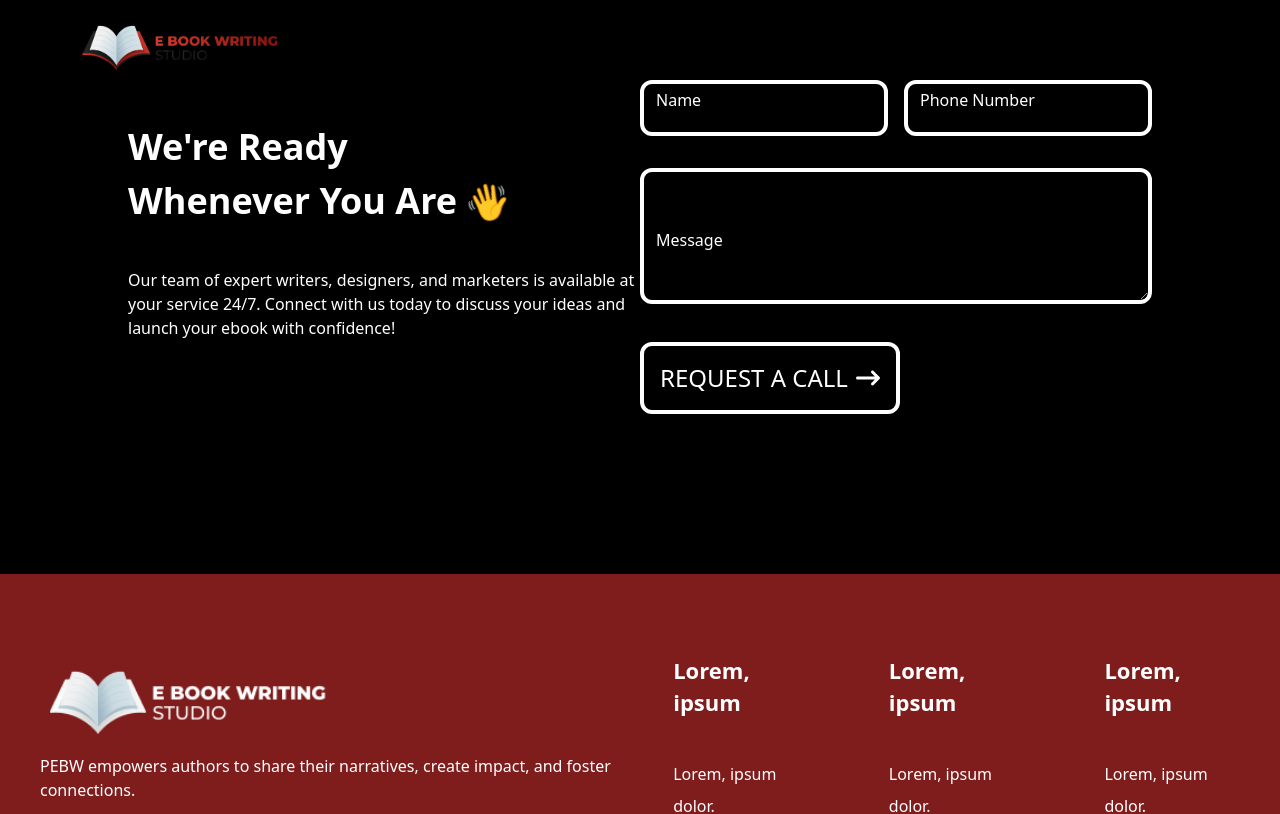
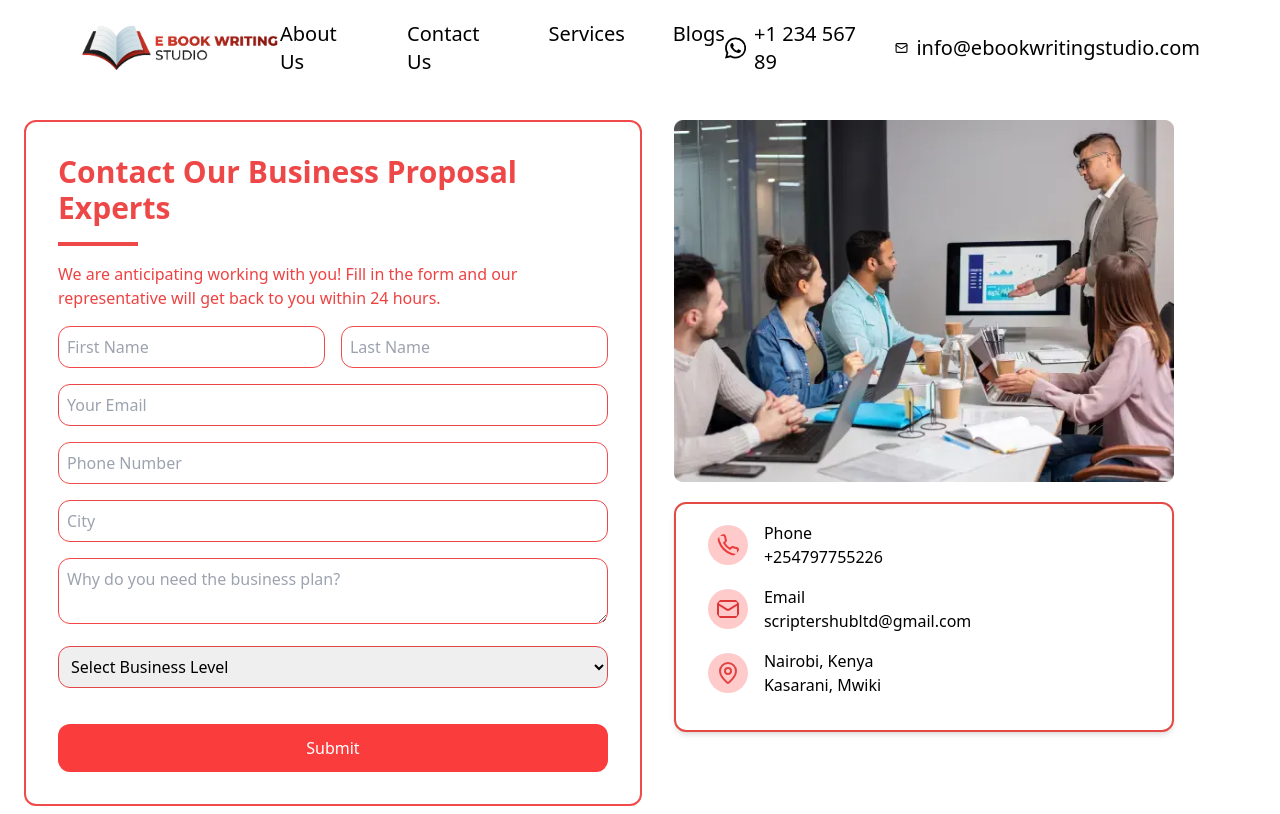
Before and after one commit to SyedMuhammadYahyaAli/Ebook, a Next.js app: page /contact in a window 1280 px wide. Shown: the top 814 px of the page. Built offline with nearby package versions, Linux system fonts and the light colour scheme.

Commit message:
Updated Contact

```diff
--- a/components/aboutComponents/SixthSection.tsx
+++ b/components/aboutComponents/SixthSection.tsx
@@ -1,58 +1,99 @@
+'use client'
+import { motion } from 'framer-motion';
+import React from 'react';
+import { FaArrowRightLong } from 'react-icons/fa6';
 
-import React from 'react';
+const Contact = () => {
+  return (
+    <div className='flex flex-col lg:flex-row bg-black px-8 sm:px-4 lg:px-8 xl:px-32 2xl:px-20 py-10 lg:py-20 2xl:py-24'>
+      {/* Text */}
+      <div className='lg:py-10 flex-1'>
+        <h2 className='text-white font-bold max-w-[400px] text-[34px] lg:text-[36px]'>
+        We&apos;re Ready Whenever You Are <motion.span
+            animate={{
+              rotate: [-20, 20],
+            }}
+            transition={{
+              duration: 0.5,
+              repeat: Infinity,
+              repeatType: "reverse",
+              ease: "easeInOut",
+            }}
+            style={{ display: "inline-block" }}
+          >
+            👋
+          </motion.span>
 
-const SixthSection = () => {
-  return (
-    <section className="flex flex-col lg:flex-row mt-12 md:mt-28 gap-10 md:gap-20 items-center justify-center px-4 md:px-0 bg-[#02070a]">
-      {/* Text Section */}
-      <div className="flex flex-col justify-center w-full lg:w-1/2 md:p-10 text-center lg:text-left pt-12">
-        <div className="max-w-full lg:max-w-5xl">
-        <span className="xl:text-[28px] text-[28px] md:text-[36px] font-bold text-white leading-tight lg:text-[24px] mt-7 pt-4">
-        We're Ready Whenever You Are 👋
-        </span>
-
-          <p className="text-white mt-4 text-[14px] lg:text-[16px]">
+        </h2>
+        <p className='text-white text-[14px] lg:text-[16px] pt-6 lg:pt-10 2xl:pt-8 max-w-[700px]'>
         Our team of expert writers, designers, and marketers is available at your service 24/7. Connect with us today to discuss your ideas and launch your ebook with confidence!
 
         </p>
       </div>
+
+      {/* Form */}
+      <div className='flex justify-start items-start lg:justify-center lg:items-center flex-1 mt-4 lg:mt-0 lg:mb-20 2xl:mb-0'>
+        <form className='w-full max-w-lg 2xl:max-w-6xl 2xl:px-0'>
+          <div className="flex flex-col lg:flex-row gap-4 mb-4 2xl:gap-6">
+            <div className="relative group flex-1">
+              <input
+                className="w-full bg-transparent text-white border-4 border-white rounded-xl py-3 px-4 2xl:py-5 2xl:px-6 hover:border-teal-400 focus:border-teal-400 focus:outline-none transition duration-300 ease-in-out peer"
+                id="name"
+                type="text"
+                required
+              />
+              <label
+                htmlFor="name"
+                className="absolute left-4 top-3 2xl:left-6 2xl:top-3 text-white transition-all duration-300 transform -translate-y-1 scale-100
+                 pointer-events-none peer-focus:-translate-y-6 peer-focus:scale-75 peer-focus:bg-black peer-focus:text-teal-400
+                    group-hover:text-teal-400 group-hover:bg-black"
+              >
+                Name
+              </label>
             </div>
 
-      {/* Image Section */}
-      <div className="w-full lg:w-1/3 flex justify-center lg:justify-start items-start mb-8 md:mb-0">
-        <div className="h-auto w-full max-w-[400px] min-h-[400px] p-4">
-          {/* Name and Phone Number Fields */}
-          <div className="flex flex-col sm:flex-row gap-4 mb-4 pt-6">
-            {/* Name Field */}
+            <div className="relative group flex-1">
               <input
+                className="w-full bg-transparent text-white border-4 border-white rounded-xl py-3 px-4 2xl:py-5 2xl:px-6 hover:border-teal-400 focus:border-teal-400 focus:outline-none transition duration-300 ease-in-out peer"
+                id="phone"
                 type="text"
-              placeholder="Enter your name"
-              className="w-full sm:w-[245px] p-2 rounded-lg border border-gray-300 bg-black text-white placeholder-gray-500"
+                required
               />
-
-            {/* Phone Number Field */}
-            <input
-              type="text"
-              placeholder="Phone number"
-              className="w-full sm:w-[245px] p-2 rounded-lg border border-gray-300 bg-black text-white placeholder-gray-500"
-            />
+              <label
+                htmlFor="phone"
+                className="absolute left-4 top-3 2xl:left-6 2xl:top-3 text-white transition-all duration-300 transform -translate-y-1 scale-100
+                pointer-events-none peer-focus:-translate-y-6 peer-focus:scale-75 peer-focus:bg-black peer-focus:text-teal-400 group-hover:text-teal-400 group-hover:bg-black"
+              >
+                Phone Number
+              </label>
+            </div>
           </div>
 
-          {/* Textarea Field */}
+          <div className='mt-8 relative group'>
             <textarea
-            placeholder="Type text here"
-            className="w-full p-2 mb-4 rounded-lg border border-gray-300 bg-black text-white placeholder-gray-500"
-            rows={4}
-          />
+              id="message"
+              name="message"
+              className="w-full py-10 2xl:py-12 bg-transparent text-white border-4 border-white rounded-xl px-4 2xl:px-6
+               hover:border-teal-400 focus:border-teal-400 focus:outline-none transition duration-300 ease-in-out peer"
+              required
+            ></textarea>
+            <label
+              htmlFor="message"
+              className="absolute left-4 top-16 2xl:left-6 2xl:top-30 text-white transition-all duration-300 transform -translate-y-1 scale-100
+                peer-focus:-translate-y-20 peer-focus:scale-75 peer-focus:text-teal-400 peer-focus:bg-black
+                group-hover:text-teal-400 group-hover:bg-black"
+            >
+              Message
+            </label>
 
-          {/* Button */}
-          <button className="w-full sm:w-[150px] p-2 bg-black-600 text-white rounded-lg font-bold border border-white">
-            Request a Call
+            <button className='flex text-white text-2xl border-4 border-white rounded-xl mt-8 p-4 2xl:py-6 2xl:px-8 hover:bg-red-500 hover:border-red-500'>
+              REQUEST A CALL <FaArrowRightLong className='ml-2 mt-1' />
             </button>
           </div>
+        </form>
       </div>
-    </section>
+    </div>
   );
 };
 
-export default SixthSection;
+export default Contact;
--- a/components/contactComponent/firstSection.tsx
+++ b/components/contactComponent/firstSection.tsx
@@ -1,99 +1,264 @@
-'use client'
-import { motion } from 'framer-motion';
-import React from 'react';
-import { FaArrowRightLong } from 'react-icons/fa6';
+'use client';
+import { Mail, MapPin, Phone } from 'lucide-react';
+import Image from 'next/image';
+import Link from 'next/link';
+import React, { useState } from 'react';
+import { ToastContainer, toast } from 'react-toastify';
+import 'react-toastify/dist/ReactToastify.css';
 
-const Contact = () => {
+interface FormData {
+  firstName: string;
+  lastName: string;
+  email: string;
+  phone: string;
+  city: string;
+  reason: string;
+  businessLevel: string;
+}
+
+const ContactForm = () => {
+  const [formData, setFormData] = useState<FormData>({
+    firstName: '',
+    lastName: '',
+    email: '',
+    phone: '',
+    city: '',
+    reason: '',
+    businessLevel: '',
+  });
+
+  const [isSubmitting, setIsSubmitting] = useState(false);
+
+  const handleChange = (e: React.ChangeEvent<HTMLInputElement | HTMLTextAreaElement | HTMLSelectElement>): void => {
+    setFormData({
+      ...formData,
+      [e.target.name]: e.target.value,
+    });
+  };
+
+  const handleSubmit = async (e: React.FormEvent<HTMLFormElement>): Promise<void> => {
+    e.preventDefault();
+    setIsSubmitting(true);
+    toast.info('Submitting your request...', {
+      position: "top-right",
+      autoClose: 2000,
+      hideProgressBar: true,
+      closeOnClick: true,
+      draggable: true,
+      theme: "light",
+    });
+
+    try {
+      const response = await fetch('/api/contact', {
+        method: 'POST',
+        headers: {
+          'Content-Type': 'application/json',
+        },
+        body: JSON.stringify(formData),
+      });
+
+      const result = await response.json();
+      if (response.ok) {
+        toast.success('Form submitted successfully!', {
+          position: "top-right",
+          autoClose: 3000,
+          hideProgressBar: false,
+          closeOnClick: true,
+          draggable: true,
+          theme: "colored",
+          style: {
+            backgroundColor: '#083554',
+            color: '#fff',
+          },
+        });
+        setFormData({
+          firstName: '',
+          lastName: '',
+          email: '',
+          phone: '',
+          city: '',
+          reason: '',
+          businessLevel: '',
+        });
+      } else {
+        toast.error(result.message || 'Failed to send message', {
+          position: "top-right",
+          autoClose: 3000,
+          hideProgressBar: true,
+          closeOnClick: true,
+          draggable: true,
+          theme: "light",
+        });
+      }
+    } catch (error) {
+      console.error('Error submitting form:', error);
+      toast.error('Failed to send message', {
+        position: "top-right",
+        autoClose: 3000,
+        hideProgressBar: true,
+        closeOnClick: true,
+        draggable: true,
+        theme: "light",
+      });
+    } finally {
+      setIsSubmitting(false);
+    }
+  };
+
   return (
-    <div className='flex flex-col lg:flex-row bg-black px-8 sm:px-4 lg:px-8 xl:px-32 2xl:px-20 py-10 lg:py-20 2xl:py-24'>
-      {/* Text */}
-      <div className='lg:py-10 flex-1'>
-        <h2 className='text-white font-bold max-w-[400px] text-[34px] lg:text-[36px]'>
-        We&apos;re Ready Whenever You Are <motion.span
-            animate={{
-              rotate: [-20, 20],
-            }}
-            transition={{
-              duration: 0.5,
-              repeat: Infinity,
-              repeatType: "reverse",
-              ease: "easeInOut",
-            }}
-            style={{ display: "inline-block" }}
+    <div className="flex flex-wrap lg:flex-nowrap justify-between items-start p-6 2xl:p-12">
+      <ToastContainer
+        className="toast-container"
+        position="top-right"
+        autoClose={3000}
+        hideProgressBar
+        closeOnClick
+        pauseOnHover
+        draggable
+        theme="light"
+      />
+      <form
+        className="w-full lg:max-w-2xl bg-white p-8 rounded-xl 2xl:ml-52 border-2 border-[#f04a4a] mt-24"
+        onSubmit={handleSubmit}
       >
-            👋
-          </motion.span>
+        <h2 className="text-3xl font-bold mb-4 text-start text-[#ee4747]">Contact Our Business Proposal Experts</h2>
+        <div className='w-20 mb-4 border-b-4 border-[#ee4848]'></div>
+        <p className="text-start mb-4 text-[#ee4242]">We are anticipating working with you! Fill in the form and our representative will get back to you within 24 hours.</p>
 
-        </h2>
-        <p className='text-white text-[14px] lg:text-[16px] pt-6 lg:pt-10 2xl:pt-8 max-w-[700px]'>
-        Our team of expert writers, designers, and marketers is available at your service 24/7. Connect with us today to discuss your ideas and launch your ebook with confidence!
-
-        </p>
+        <div className="mb-4 grid grid-cols-2 gap-4">
+          <input
+            className="w-full p-2 rounded-xl focus:outline-none focus:ring-2 focus:ring-red-500 border border-[#f34747]"
+            type="text"
+            name="firstName"
+            placeholder="First Name"
+            value={formData.firstName}
+            onChange={handleChange}
+            required
+          />
+          <input
+            className="w-full p-2 border border-[#f04c4c] rounded-xl focus:outline-none focus:ring-2 focus:ring-red-500"
+            type="text"
+            name="lastName"
+            placeholder="Last Name"
+            value={formData.lastName}
+            onChange={handleChange}
+            required
+          />
         </div>
 
-      {/* Form */}
-      <div className='flex justify-start items-start lg:justify-center lg:items-center flex-1 mt-4 lg:mt-0 lg:mb-20 2xl:mb-0'>
-        <form className='w-full max-w-lg 2xl:max-w-6xl 2xl:px-0'>
-          <div className="flex flex-col lg:flex-row gap-4 mb-4 2xl:gap-6">
-            <div className="relative group flex-1">
+        <div className="mb-4">
           <input
-                className="w-full bg-transparent text-white border-4 border-white rounded-xl py-3 px-4 2xl:py-5 2xl:px-6 hover:border-teal-400 focus:border-teal-400 focus:outline-none transition duration-300 ease-in-out peer"
-                id="name"
-                type="text"
+            className="w-full p-2 border border-[#ec4545] rounded-xl focus:outline-none focus:ring-2 focus:ring-red-500"
+            type="email"
+            name="email"
+            placeholder="Your Email"
+            value={formData.email}
+            onChange={handleChange}
             required
           />
-              <label
-                htmlFor="name"
-                className="absolute left-4 top-3 2xl:left-6 2xl:top-3 text-white transition-all duration-300 transform -translate-y-1 scale-100
-                 pointer-events-none peer-focus:-translate-y-6 peer-focus:scale-75 peer-focus:bg-black peer-focus:text-teal-400
-                    group-hover:text-teal-400 group-hover:bg-black"
-              >
-                Name
-              </label>
         </div>
 
-            <div className="relative group flex-1">
+        <div className="mb-4">
           <input
-                className="w-full bg-transparent text-white border-4 border-white rounded-xl py-3 px-4 2xl:py-5 2xl:px-6 hover:border-teal-400 focus:border-teal-400 focus:outline-none transition duration-300 ease-in-out peer"
-                id="phone"
-                type="text"
+            className="w-full p-2 border border-[#f04c4c] rounded-xl focus:outline-none focus:ring-2 focus:ring-red-500"
+            type="tel"
+            name="phone"
+            placeholder="Phone Number"
+            value={formData.phone}
+            onChange={handleChange}
             required
           />
-              <label
-                htmlFor="phone"
-                className="absolute left-4 top-3 2xl:left-6 2xl:top-3 text-white transition-all duration-300 transform -translate-y-1 scale-100
-                pointer-events-none peer-focus:-translate-y-6 peer-focus:scale-75 peer-focus:bg-black peer-focus:text-teal-400 group-hover:text-teal-400 group-hover:bg-black"
+        </div>
+
+        <div className="mb-4">
+          <input
+            className="w-full p-2 border border-[#eb4545] rounded-xl focus:outline-none focus:ring-2 focus:ring-red-500"
+            type="text"
+            name="city"
+            placeholder="City"
+            value={formData.city}
+            onChange={handleChange}
+            required
+          />
+        </div>
+
+        <div className="mb-4">
+          <textarea
+            className="w-full p-2 border border-[#f54646] rounded-xl focus:outline-none focus:ring-2 focus:ring-red-500"
+            name="reason"
+            placeholder="Why do you need the business plan?"
+            value={formData.reason}
+            onChange={handleChange}
+            rows={2}
+            required
+          ></textarea>
+        </div>
+
+        <div className="mb-4">
+          <select
+            className="w-full p-2 border border-[#e44545] rounded-xl focus:outline-none focus:ring-2 focus:ring-red-500"
+            name="businessLevel"
+            value={formData.businessLevel}
+            onChange={handleChange}
+            required
           >
-                Phone Number
-              </label>
+            <option value="">Select Business Level</option>
+            <option value="Startup">Startup</option>
+            <option value="Established">Established</option>
+            <option value="Enterprise">Enterprise</option>
+          </select>
+        </div>
+
+        <button
+          className={`w-full py-3 rounded-xl transition-colors mt-5 ${
+            !isSubmitting
+              ? 'bg-[#fa3c3c] text-white hover:bg-[#e94f4a]'
+              : 'bg-red-500 text-gray-300 cursor-not-allowed'
+          }`}
+          type="submit"
+          disabled={isSubmitting}
+        >
+          {isSubmitting ? 'Submitting...' : 'Submit'}
+        </button>
+      </form>
+
+      <div className="w-full 2xl:w-1/2 2xl:h-[650px] mt-8 lg:mt-0 lg:ml-8 flex-grow lg:max-w-3xl 2xl:mr-28">
+        <div className="hidden lg:block mt-24">
+          <Image
+            src='/Mask.png'
+            alt='our team'
+            width={500}
+            height={500}
+            title='our team'
+          />
+        </div>
+
+        <div className="flex flex-col items-start justify-center bg-white p-8 rounded-xl shadow-md lg:max-w-[500px] h-[230px] mt-5 border-2 border-[#e44943]">
+          <div className="mb-4 flex items-center">
+            <Phone size={40} className="mr-4 p-2 bg-red-200 rounded-full text-[#ec3c3c]" />
+            <div>
+              Phone <br />
+              <Link rel='nofollow' href="https://wa.me/254797755226" className="hover:underline">+254797755226</Link>
             </div>
           </div>
-
-          <div className='mt-8 relative group'>
-            <textarea
-              id="message"
-              name="message"
-              className="w-full py-10 2xl:py-12 bg-transparent text-white border-4 border-white rounded-xl px-4 2xl:px-6
-               hover:border-teal-400 focus:border-teal-400 focus:outline-none transition duration-300 ease-in-out peer"
-              required
-            ></textarea>
-            <label
-              htmlFor="message"
-              className="absolute left-4 top-16 2xl:left-6 2xl:top-30 text-white transition-all duration-300 transform -translate-y-1 scale-100
-                peer-focus:-translate-y-20 peer-focus:scale-75 peer-focus:text-teal-400 peer-focus:bg-black
-                group-hover:text-teal-400 group-hover:bg-black"
-            >
-              Message
-            </label>
-
-            <button className='flex text-white text-2xl border-4 border-white rounded-xl mt-8 p-4 2xl:py-6 2xl:px-8 hover:bg-red-500 hover:border-red-500'>
-              REQUEST A CALL <FaArrowRightLong className='ml-2 mt-1' />
-            </button>
+          <div className="mb-4 flex items-center">
+            <Mail size={40} className="mr-4 p-2 bg-red-200 rounded-full text-[#dd3737]" />
+            <div>
+              Email <br />
+              <Link rel='nofollow' href="mailto:scriptershubltd@gmail.com" className="hover:underline">scriptershubltd@gmail.com</Link>
             </div>
-        </form>
+          </div>
+          <div className="mb-4 flex items-center">
+            <MapPin size={40} className="mr-4 p-2 bg-red-200 rounded-full text-[#e24444]" />
+            <div>
+              Nairobi, Kenya <br />
+              Kasarani, Mwiki
+            </div>
+          </div>
+        </div>
       </div>
     </div>
   );
 };
 
-export default Contact;
+export default ContactForm;
```
Also changed, not shown: components/Contact.tsx (+7 -6 lines), components/serviceComponents/seventhSection.tsx (+9 -7 lines). Lines whose indentation alone changed are shown as unchanged.
